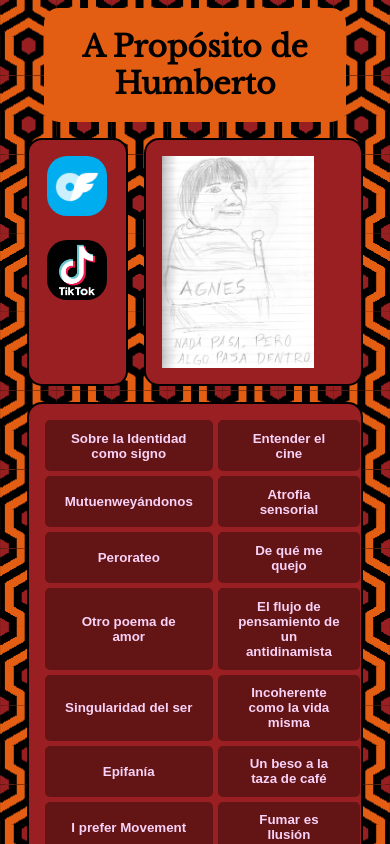
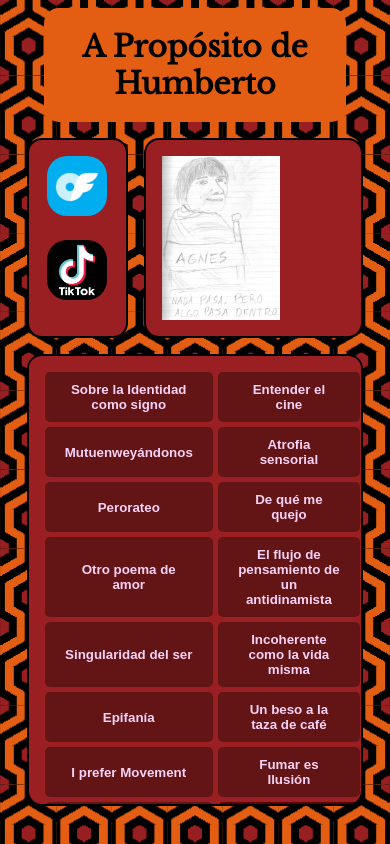
Before and after one commit to churrowaza/APropositoDeHumberto, a plain HTML site: page index.html in a window 390 px wide. Shown: the top 844 px of the page. Drawn offline with nearby package versions, Linux system fonts and the light colour scheme.

Commit message:
Add mobile format

```diff
--- a/main.css
+++ b/main.css
@@ -63,7 +63,7 @@ body {
 
     display: grid;
     grid-template-columns: repeat(6,1fr);
-    grid-template-rows: repeat(19,25px);
+    grid-template-rows: repeat(19,20px);
     gap: 1em;
 }
 
@@ -102,6 +102,7 @@ body {
     grid-row: 8/20;
     background: #9a1f22;
     border-radius: 15px;
+    ruby-align: center;
 }
 
 
@@ -183,23 +184,20 @@ body {
 
     .global-grid > .container-poems {
         grid-column: 1/7;
-        grid-row: 5/35;
+        grid-row: 7/20;
         display: grid;
         grid-template-columns: repeat(2,1fr);
+        overflow-y: auto;
     }
 
     .global-grid > .container-socials {
         grid-column: 1/3;
-        grid-row: 1/5;
+        grid-row: 1/7;
     }
 
     .global-grid > .container-drawings {
         grid-column: 3/7;
-        grid-row: 1/5;
-    }
-
-    .global-grid {
-        grid-template-rows: repeat(30,50px);
+        grid-row: 1/7;
     }
 
 }
```
